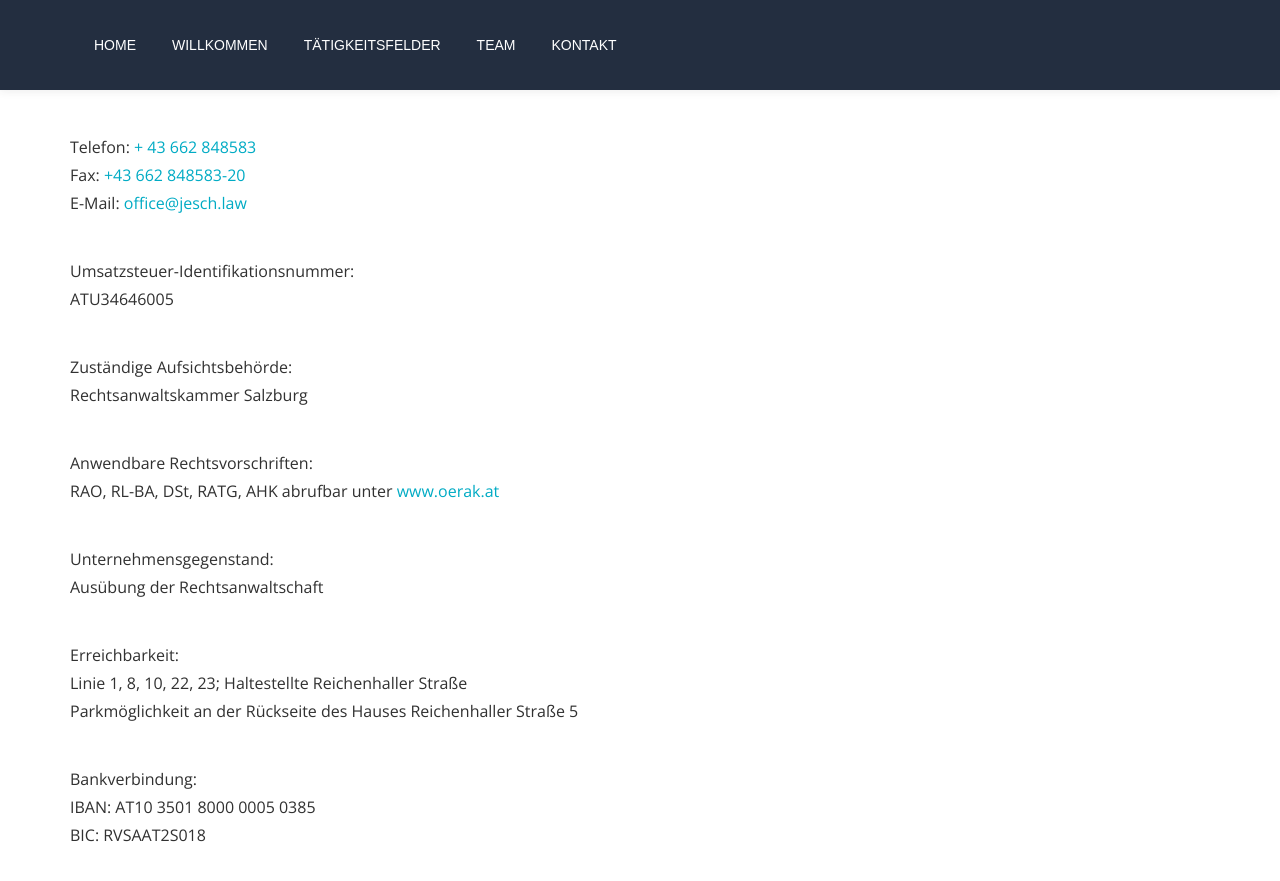
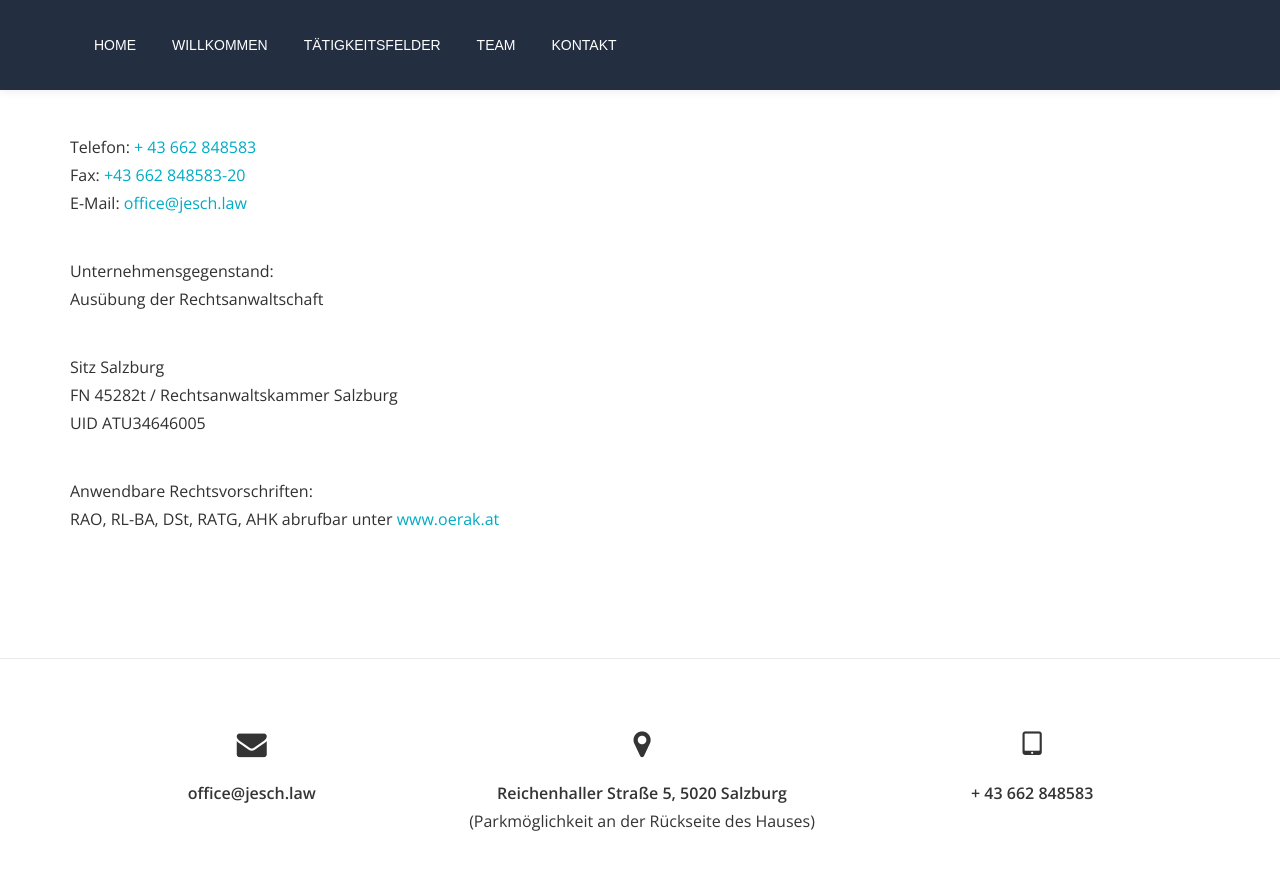
Before and after one commit to Funkmartin/Funkmartin.github.io, a Jekyll site: the page built from imprint/index.md, in a window 1280 px wide and 1400 px high, scrolled down 352 px, cut to the strip 0-902 px from the top of the window. Shown: the top 881 px of the strip. Built offline with Jekyll 4.4.1, drawn with Linux system fonts in a browser that asks for light colours; some of the changed text lies outside the part shown.

Commit message:
updated footer and imprint

```diff
--- a/_includes/footer.html
+++ b/_includes/footer.html
@@ -14,7 +14,7 @@
               <i class="fa fa-map-marker colored-text"></i>
             </div>
             <a href="{{ site.company.location-link }}" class="strong" target="_blank">{{ site.company.location }}</a>
-            <a> (Parkmöglichkeit an der Rückseite des Hauses Reichenhaller Straße 5) </a>
+            <a> (Parkmöglichkeit an der Rückseite des Hauses) </a>
           </div>
           <div class="col-sm-4 contact-link-box col-xs-12">
             <div class="icon-container">
--- a/imprint/index.md
+++ b/imprint/index.md
@@ -15,22 +15,12 @@ Telefon: [{{ site.company.phone }}](tel:{{ site.company.phone }})<br>
 Fax: [{{ site.company.fax }}](tel:{{ site.company.fax }})<br>
 E-Mail: [{{ site.company.email }}](mailto:{{ site.company.email }})
 
-Umsatzsteuer-Identifikationsnummer: <br>
-{{ site.company.imprint.uid }}
+Unternehmensgegenstand: <br>
+Ausübung der Rechtsanwaltschaft
 
-Zuständige Aufsichtsbehörde: <br>
-Rechtsanwaltskammer Salzburg
+{{ site.company.imprint.firmensitz }}<br>
+{{ site.company.imprint.firmennummer }} / {{ site.company.imprint.gerichtsstand }}<br>
+UID {{ site.company.imprint.uid }}
 
 Anwendbare Rechtsvorschriften: <br>
 RAO, RL-BA, DSt, RATG, AHK abrufbar unter [www.oerak.at](http://www.oerak.at){:target="_blank"} <br>
-
-Unternehmensgegenstand: <br>
-Ausübung der Rechtsanwaltschaft
-
-Erreichbarkeit: <br>
-Linie 1, 8, 10, 22, 23; Haltestellte Reichenhaller Straße <br>
-Parkmöglichkeit an der Rückseite des Hauses Reichenhaller Straße 5
-
-Bankverbindung: <br>
-IBAN: AT10 3501 8000 0005 0385 <br>
-BIC: RVSAAT2S018
```
